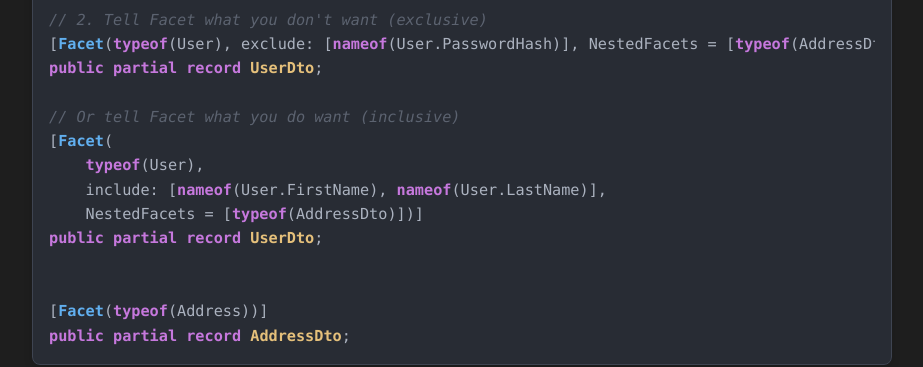
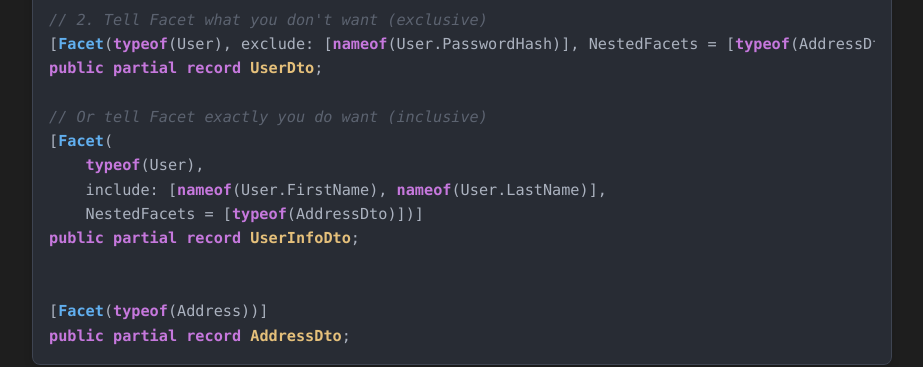
Before and after one commit to Tim-Maes/Tim-Maes.github.io, a Jekyll site: the page built from _posts/2025-11-07-dotnet-mappers-in-2025.md, in a window 1280 px wide and 900 px high, scrolled down 1881 px. Shown: the part 152-519 px from the top of the window, without its empty margins (178-1101 px from the left). Built offline with Jekyll 4.4.1, drawn with Linux system fonts in a browser that asks for light colours.

Commit message:
Update example

```diff
--- a/_posts/2025-11-07-dotnet-mappers-in-2025.md
+++ b/_posts/2025-11-07-dotnet-mappers-in-2025.md
@@ -78,12 +78,12 @@ public class User
 [Facet(typeof(User), exclude: [nameof(User.PasswordHash)], NestedFacets = [typeof(AddressDto)])]
 public partial record UserDto;
 
-// Or tell Facet what you do want (inclusive)
+// Or tell Facet exactly you do want (inclusive)
 [Facet(
     typeof(User),
     include: [nameof(User.FirstName), nameof(User.LastName)],
     NestedFacets = [typeof(AddressDto)])]
-public partial record UserDto;
+public partial record UserInfoDto;
 
 
 [Facet(typeof(Address))]
```
